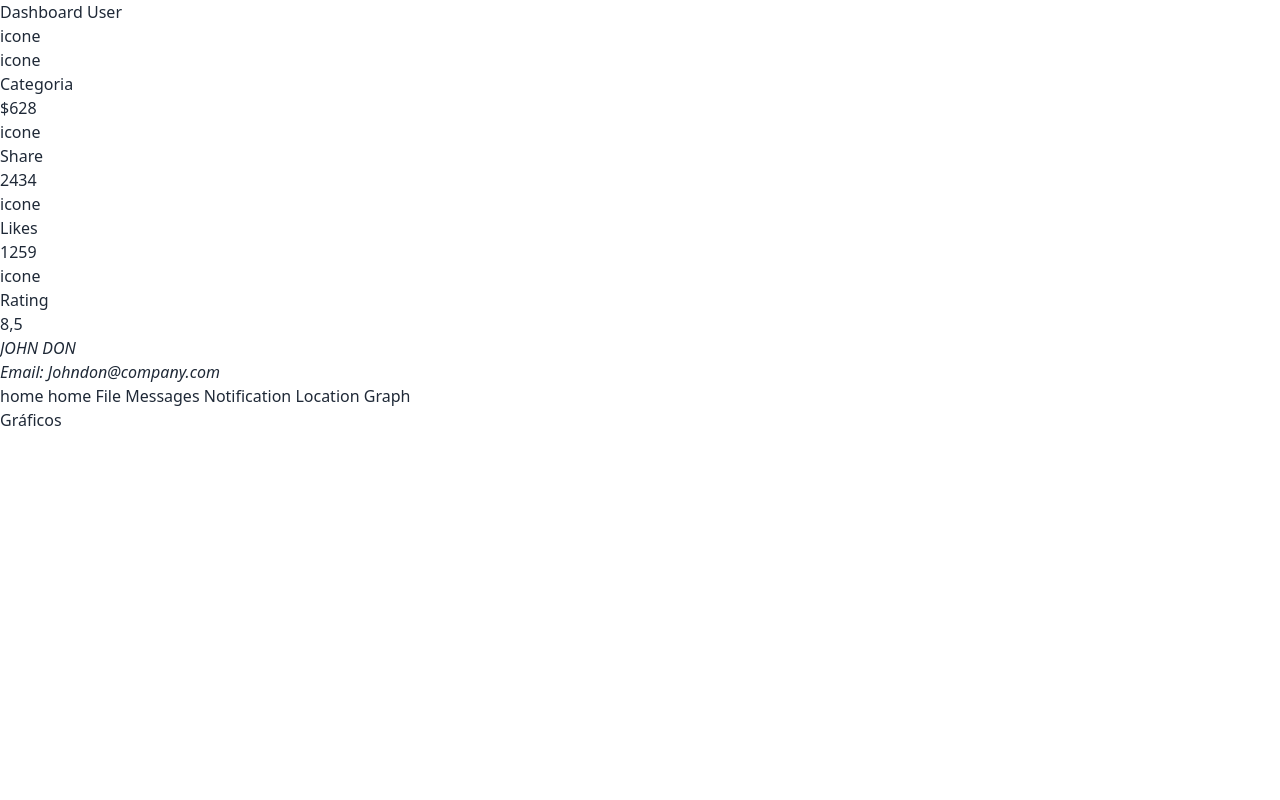
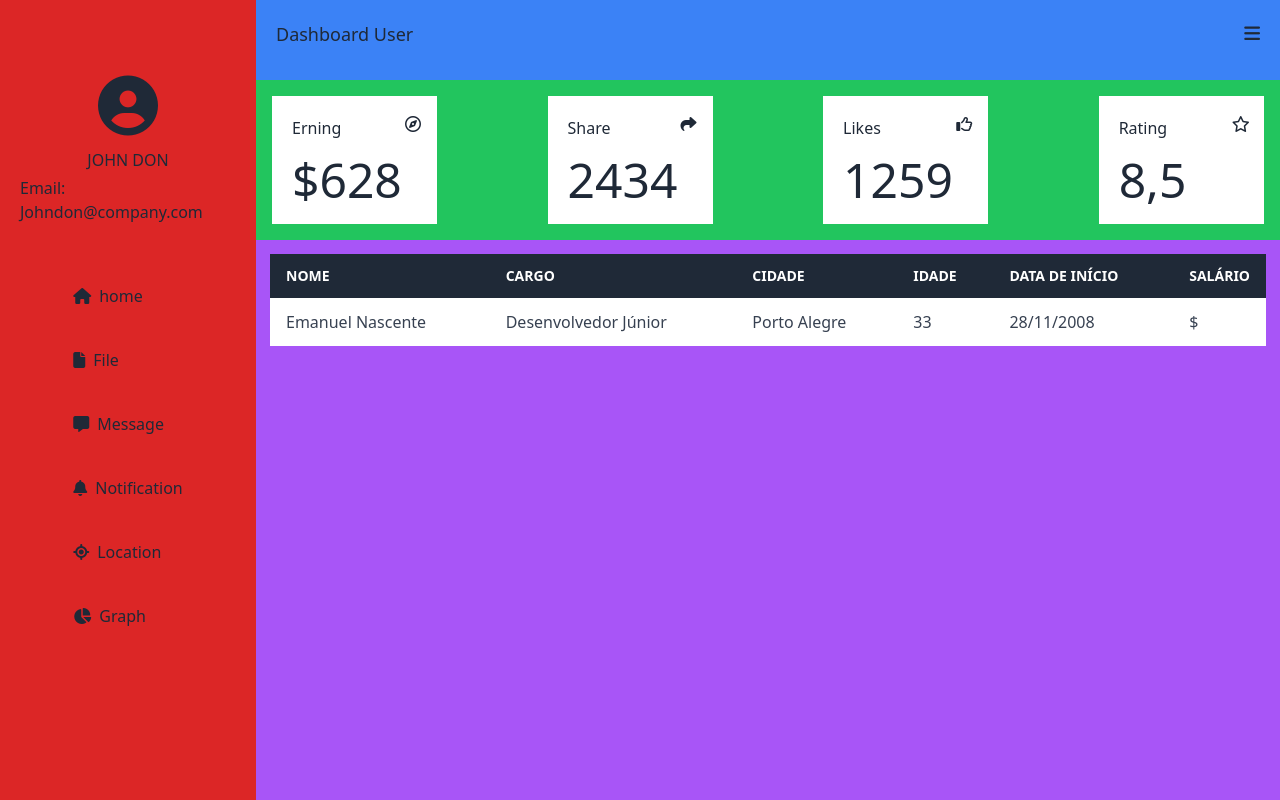
Before and after one commit to enascentedev/vue, a Vue app in the folder hotpage/: page / in a window 1280 px wide. Built offline with nearby package versions, Linux system fonts and the light colour scheme.

Commit message:
alterações de layout

```diff
--- a/hotpage/package.json
+++ b/hotpage/package.json
@@ -8,6 +8,7 @@
     "preview": "vite preview"
   },
   "dependencies": {
+    "@fortawesome/fontawesome-free": "^6.5.0",
     "@tailwindcss/forms": "^0.5.7",
     "daisyui": "^4.4.14",
     "vue": "^3.3.4",
--- a/hotpage/src/components/cabecalho.vue
+++ b/hotpage/src/components/cabecalho.vue
@@ -1,7 +1,7 @@
 <template>
-	<header>
+	<header class="flex justify-between items-center p-5 text-lg">
 		<h1>Dashboard User</h1>
-		<span>icone</span>
+		<i class="fa-solid fa-bars"></i>
 	</header>
 </template>
 
--- a/hotpage/src/components/count.vue
+++ b/hotpage/src/components/count.vue
@@ -1,36 +1,40 @@
 <template>
-	<div>
-		icone
-		<dl>
-			<dt>Categoria</dt>
-			<dd>$628</dd>
-		</dl>
-	</div>
-	<div>
-		icone
-		<dl>
-			<dt>Share</dt>
-			<dd>2434</dd>
-		</dl>
-	</div>
-	<div>
-		icone
-		<dl>
-			<dt>Likes</dt>
-			<dd>1259</dd>
-		</dl>
-	</div>
-	<div>
-		icone
-		<dl>
-			<dt>Rating</dt>
-			<dd>8,5</dd>
-		</dl>
+	<div class="w-full h-full flex justify-between gap-5 p-4">
+
+		<div class="w-1/6 h-32 grid grid-cols-5 gap-4 p-5 bg-white">
+			<span class="col-start-1 col-end-4 text-left">Erning</span>
+			<i
+				class="fa-regular fa-compass text-base col-start-5 col-end-6 text-right"></i>
+			<span class="col-start-1 col-end-5 text-left text-5xl">$628</span>
+		</div>
+
+		<div class="w-1/6 h-32 grid grid-cols-5 gap-4 p-5 bg-white">
+			<span class="col-start-1 col-end-4 text-left">Share</span>
+			<i
+				class="fas fa-share text-base col-start-5 col-end-6 text-right"></i>
+			<span class="col-start-1 col-end-5 text-left text-5xl">2434</span>
+		</div>
+
+		<div class="w-1/6 h-32 grid grid-cols-5 gap-4 p-5 bg-white">
+			<span class="col-start-1 col-end-4 text-left">Likes</span>
+			<i
+				class="fa-regular fa-thumbs-up text-base col-start-5 col-end-6 text-right"></i>
+			<span class="col-start-1 col-end-5 text-left text-5xl">1259</span>
+		</div>
+
+		<div class="w-1/6 h-32 grid grid-cols-5 gap-4 p-5 bg-white">
+			<span class="col-start-1 col-end-4 text-left">Rating</span>
+			<i
+				class="fa-regular fa-star text-base col-start-5 col-end-6 text-right"></i>
+			<span class="col-start-1 col-end-5 text-left text-5xl">8,5</span>
+		</div>
+
+
 	</div>
 </template>
 
 <script>
 export default {
-name: "Count",
+	name: "Count",
 };
 </script>
--- a/hotpage/src/components/dashboard.vue
+++ b/hotpage/src/components/dashboard.vue
@@ -1,11 +1,36 @@
 <template>
-	<div>
-		<span>Gráficos</span>
-	</div>
+	<div class="overflow-x-auto p-3.5">
+    <table class="min-w-full bg-white">
+      <thead class="bg-gray-800 text-white">
+        <tr>
+          <th class="text-left py-3 px-4 uppercase font-semibold text-sm">Nome</th>
+          <th class="text-left py-3 px-4 uppercase font-semibold text-sm">Cargo</th>
+          <th class="text-left py-3 px-4 uppercase font-semibold text-sm">Cidade</th>
+          <th class="text-left py-3 px-4 uppercase font-semibold text-sm">Idade</th>
+          <th class="text-left py-3 px-4 uppercase font-semibold text-sm">Data de Início</th>
+
+          <th class="text-left py-3 px-4 uppercase font-semibold text-sm">Salário</th>
+        </tr>
+      </thead>
+      <tbody class="text-gray-700">
+        <!-- Repita para cada linha -->
+        <tr>
+          <td class="text-left py-3 px-4">Emanuel Nascente</td>
+          <td class="text-left py-3 px-4">Desenvolvedor Júnior</td>
+          <td class="text-left py-3 px-4">Porto Alegre</td>
+          <td class="text-left py-3 px-4">33</td>
+          <td class="text-left py-3 px-4">28/11/2008</td>
+          <td class="w-10 text-left py-3 px-4">$</td>
+        </tr>
+        <!-- ... outras linhas -->
+      </tbody>
+    </table>
+  </div>
+
 </template>
 
 <script>
 export default {
-name: "Dashboard",
+	name: "Dashboard",
 };
 </script>
--- a/hotpage/src/components/navegation.vue
+++ b/hotpage/src/components/navegation.vue
@@ -1,17 +1,20 @@
 <template>
-	<address>
-		<p >JOHN DON</p>
-		<p>Email: <a href="mailto:contato@exemplo.com">Johndon@company.com</a></p>
-	</address>
-	<nav>
-		<a> home </a>
-		<a> home </a>
-		<a> File </a>
-		<a> Messages </a>
-		<a> Notification </a>
-		<a> Location </a>
-		<a> Graph </a>
-	</nav>
+	<div class="h-full flex flex-col gap-10 items-center py-12">
+		<address class="flex flex-col items-center gap-1 p-5 not-italic">
+			<i class="fas fa-user-circle text-6xl p-2"></i>
+			<p>JOHN DON</p>
+			<p>Email: <a href="mailto:contato@exemplo.com">Johndon@company.com</a></p>
+		</address>
+		<nav class="flex flex-col gap-10">
+			<a href="#"><i class="fas fa-house text-base pr-2"></i>home </a>
+			<a href="#"><i class="fas fa-file text-base pr-2"></i>File </a>
+			<a href="#"><i class="fas fa-message text-base pr-2"></i>Message </a>
+			<a href="#"><i class="fas fa-bell text-base pr-2"></i>Notification</a>
+			<a href="#"><i class="fas fa-location text-base pr-2"></i>Location</a>
+			<a href="#"><i class="fas fa-chart-pie text-base pr-2"></i>Graph</a>
+
+		</nav>
+	</div>
 </template>
 
 <script>
--- a/hotpage/src/main.js
+++ b/hotpage/src/main.js
@@ -1,5 +1,5 @@
 import './assets/main.css'
-
+import '@fortawesome/fontawesome-free/css/all.css';
 import { createApp } from 'vue'
 import App from './App.vue'
 import router from './router'
--- a/hotpage/src/views/HomeView.vue
+++ b/hotpage/src/views/HomeView.vue
@@ -6,14 +6,20 @@ import Navegation from "../components/navegation.vue";
 </script>
 
 <template>
-	<header>
-<cabecalho/>
-	</header>
-	<main>
-		<count/>
-		<aside>
-			<navegation />
-		</aside>
-		<dashboard/>
-	</main>
+  <div class="flex h-screen">
+    <aside class="w-1/5 h-full bg-red-600">
+      <navegation />
+    </aside>
+    <main class="w-4/5 h-screen flex flex-col">
+      <section class="h-20 bg-blue-500">
+        <cabecalho />
+      </section>
+      <section class="h-40 bg-green-500">
+        <count />
+      </section>
+      <section class="flex-1 bg-purple-500">
+        <dashboard />
+      </section>
+    </main>
+  </div>
 </template>
```
Also changed, not shown: 1 other file (tests, documents, lock files or other folders).
